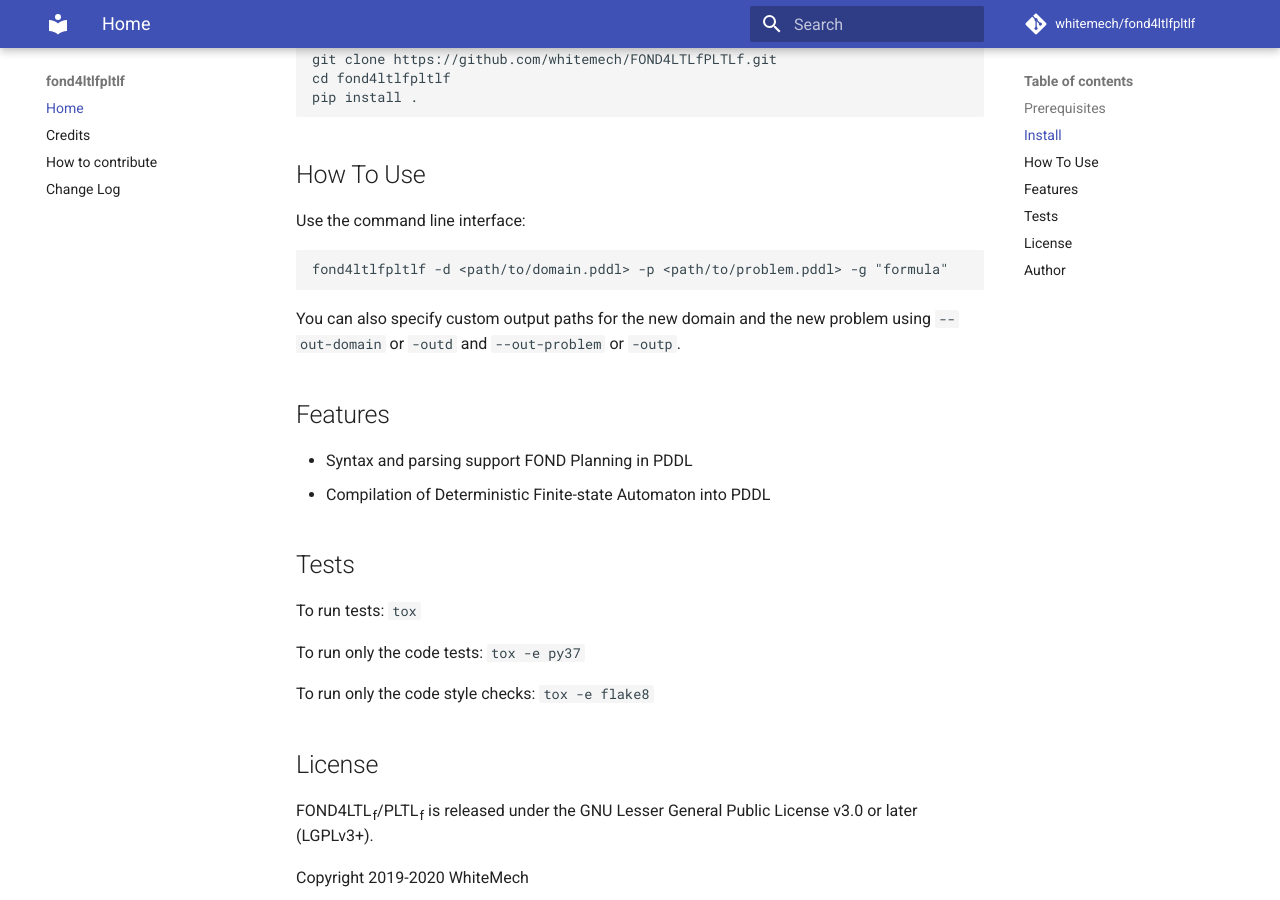
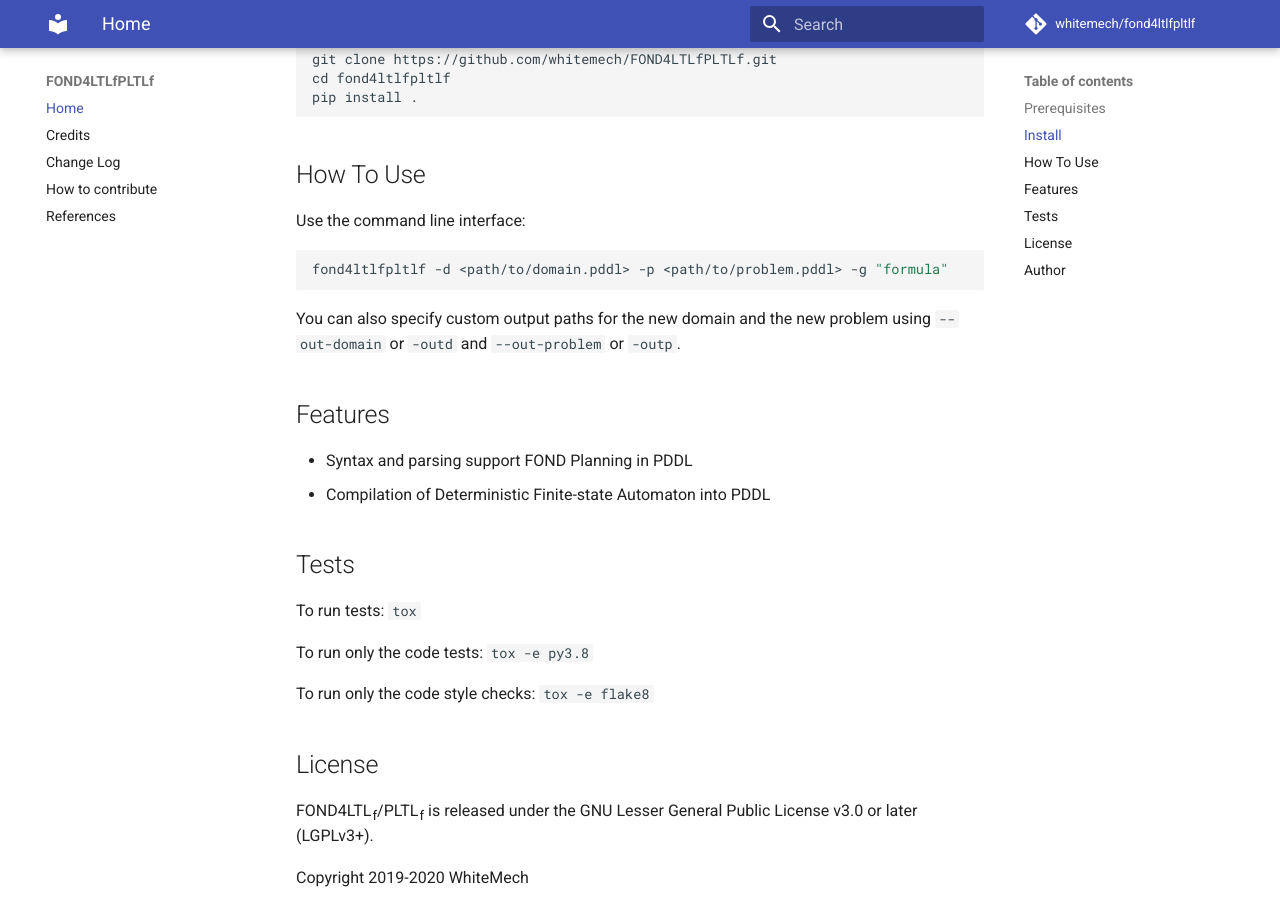
Before and after one commit to whitemech/FOND4LTLf, an MkDocs documentation site: the page built from docs/index.md, in a window 1280 px wide and 900 px high, scrolled down 932 px. Built offline with MkDocs 1.6.1 and Material for MkDocs 9.7.7, drawn with Linux system fonts in a browser that asks for light colours; comment, search, counter and statistics services are not loaded.

Commit message:
preparings for release

````diff
--- a/README.md
+++ b/README.md
@@ -1,22 +1,52 @@
 # FOND 4 LTL<sub>f</sub>/PLTL<sub>f</sub>
-[![](https://img.shields.io/badge/status-development-orange.svg)](https://img.shields.io/badge/status-development-orange.svg)
-[![codecov](https://codecov.io/gh/whitemech/FOND4LTLfPLTLf/branch/master/graph/badge.svg)](https://codecov.io/gh/whitemech/FOND4LTLfPLTLf)
 
-![test](https://github.com/whitemech/FOND4LTLfPLTLf/workflows/test/badge.svg)
-![lint](https://github.com/whitemech/FOND4LTLfPLTLf/workflows/lint/badge.svg)
-![docs](https://github.com/whitemech/FOND4LTLfPLTLf/workflows/docs/badge.svg)
-
-[![](https://img.shields.io/badge/flake8-checked-blueviolet)](https://img.shields.io/badge/flake8-checked-blueviolet)
-[![](https://img.shields.io/badge/mypy-checked-blue)](https://img.shields.io/badge/mypy-checked-blue)
-[![Code style: black](https://img.shields.io/badge/code%20style-black-000000.svg)](https://github.com/psf/black)
-
-[![](https://img.shields.io/badge/license-LGPLv3%2B-blue)](https://img.shields.io/badge/license-LGPLv3%2B-blue)
+<p align="center">
+  <a href="https://pypi.org/project/FOND4LTLfPLTLf">
+    <img alt="PyPI - Python Version" src="https://img.shields.io/pypi/pyversions/ltlf2dfa" />
+  </a>
+  <a href="https://github.com/whitemech/FOND4LTLfPLTLf/blob/master/LICENSE">
+    <img alt="GitHub" src="https://img.shields.io/badge/license-LGPLv3%2B-blue">
+  </a>
+</p>
+<p align="center">
+  <a href="">
+    <img alt="test" src="https://github.com/whitemech/FOND4LTLfPLTLf/workflows/test/badge.svg">
+  </a>
+  <a href="">
+    <img alt="lint" src="https://github.com/whitemech/FOND4LTLfPLTLf/workflows/lint/badge.svg">
+  </a>
+  <a href="">
+    <img alt="docs" src="https://github.com/whitemech/FOND4LTLfPLTLf/workflows/docs/badge.svg">
+  </a>
+  <a href="https://codecov.io/gh/whitemech/pddl">
+    <img alt="codecov" src="https://codecov.io/gh/whitemech/FOND4LTLfPLTLf/branch/master/graph/badge.svg">
+  </a>
+</p>
+<p align="center">
+  <a href="https://img.shields.io/badge/flake8-checked-blueviolet">
+    <img alt="" src="https://img.shields.io/badge/flake8-checked-blueviolet">
+  </a>
+  <a href="https://img.shields.io/badge/mypy-checked-blue">
+    <img alt="" src="https://img.shields.io/badge/mypy-checked-blue">
+  </a>
+  <a href="https://img.shields.io/badge/isort-checked-yellow">
+    <img alt="isort" src="https://img.shields.io/badge/isort-checked-yellow" />
+  </a>
+  <a href="https://img.shields.io/badge/code%20style-black-black">
+    <img alt="black" src="https://img.shields.io/badge/code%20style-black-black" />
+  </a>
+  <a href="https://www.mkdocs.org/">
+    <img alt="" src="https://img.shields.io/badge/docs-mkdocs-9cf">
+</p>
+<p align="center">
+<a href="https://doi.org/10.5281/zenodo.4876281"><img src="https://zenodo.org/badge/DOI/10.5281/zenodo.4876281.svg" alt="DOI"></a>
+</p>
 
 FOND 4 LTL<sub>f</sub>/PLTL<sub>f</sub> is a tool that compiles Fully Observable Non-Deterministic (FOND) planning
-problems with temporally extended goals, specified either in LTL<sub>f</sub> or in PLTL<sub>f</sub>, into classical
-FOND planning problems.
+problems with temporally extended goals, specified either in LTL<sub>f</sub> or in PLTL<sub>f</sub>, into classical FOND
+planning problems.
 
-It is also available online at [fond4ltlfpltlf.diag.uniroma1.it](http://fond4ltlfpltlf.diag.uniroma1.it).
+It is also available online at [fond4ltlfpltlf.diag.uniroma1.it](https://fond4ltlf.herokuapp.com/).
 
 ## Prerequisites
 
@@ -31,23 +61,29 @@
 ## Install
 
 - Intall from source (`master` branch):
+
 ```
 pip install git+https://github.com/whitemech/FOND4LTLfPLTLf.git
 ```
 
 - or, clone the repository and install:
+
 ```
 git clone https://github.com/whitemech/FOND4LTLfPLTLf.git
 cd fond4ltlfpltlf
 pip install .
 ```
+
 ## How To Use
+
 Use the command line interface:
+
 ```bash
 fond4ltlfpltlf -d <path/to/domain.pddl> -p <path/to/problem.pddl> -g "formula"
 ```
-You can also specify custom output paths for the new domain and the new problem
-using `--out-domain` or `-outd` and `--out-problem` or `-outp`.
+
+You can also specify custom output paths for the new domain and the new problem using `--out-domain` or `-outd`
+and `--out-problem` or `-outp`.
 
 ## Features
 
@@ -58,7 +94,7 @@
 
 To run tests: `tox`
 
-To run only the code tests: `tox -e py37`
+To run only the code tests: `tox -e py3.8`
 
 To run only the code style checks: `tox -e flake8`
 
--- a/fond4ltlfpltlf/__version__.py
+++ b/fond4ltlfpltlf/__version__.py
@@ -21,8 +21,8 @@
 __title__ = "fond4ltlfpltlf"
 __description__ = "From FOND Planning for LTLf/PLTLf Goals to Classical FOND Planning"
 __url__ = "https://github.com/whitemech/fond4ltlfpltlf.git"
-__version__ = "0.0.2"
+__version__ = "0.0.3"
 __author__ = "Francesco Fuggitti"
 __author_email__ = "fuggitti@diag.uniroma1.it"
 __license__ = "GNU Lesser General Public License v3 or later (LGPLv3+)"
-__copyright__ = "2019-2020 WhiteMech"
+__copyright__ = "2019-2021 WhiteMech"
--- a/mkdocs.yml
+++ b/mkdocs.yml
@@ -1,15 +1,31 @@
-site_name: fond4ltlfpltlf
+site_name: FOND4LTLfPLTLf
+site_url: "https://whitemech.github.io/fond4ltlfpltlf/"
 repo_name: 'whitemech/fond4ltlfpltlf'
-repo_url: https://github.com/whitemech/fond4ltlfpltlf
+repo_url: "https://github.com/whitemech/fond4ltlfpltlf"
 
 nav:
     - Home: index.md
     - Credits: authors.md
+    - Change Log: history.md
     - How to contribute: contributing.md
-    - Change Log: history.md
+    - References: references.md
+
+plugins:
+    - search
 
 theme:
-  name: "material"
+    name: material
+
 markdown_extensions:
+    - codehilite
+    - pymdownx.arithmatex
+    - pymdownx.highlight
+    - pymdownx.superfences
+    - pymdownx.emoji:
+        emoji_index: !!python/name:materialx.emoji.twemoji
+        emoji_generator: !!python/name:materialx.emoji.to_svg
     - markdown_include.include:
         base_path: docs
+
+extra_javascript:
+    - 'https://cdnjs.cloudflare.com/ajax/libs/mathjax/2.7.0/MathJax.js?config=TeX-MML-AM_CHTML'
--- a/setup.py
+++ b/setup.py
@@ -35,9 +35,9 @@
 
 
 install_requires = [
-    "click>=7,<8",
+    "click",
     "ply",
-    "ltlf2dfa @ git+https://github.com/whitemech/LTLf2DFA.git@develop#egg=ltlf2dfa"
+    "ltlf2dfa"
 ]
 
 setup(
````
Also changed, not shown: HISTORY.md (+6 -0 lines), docs/references.md (added, +7 -0 lines), 4 other files.
